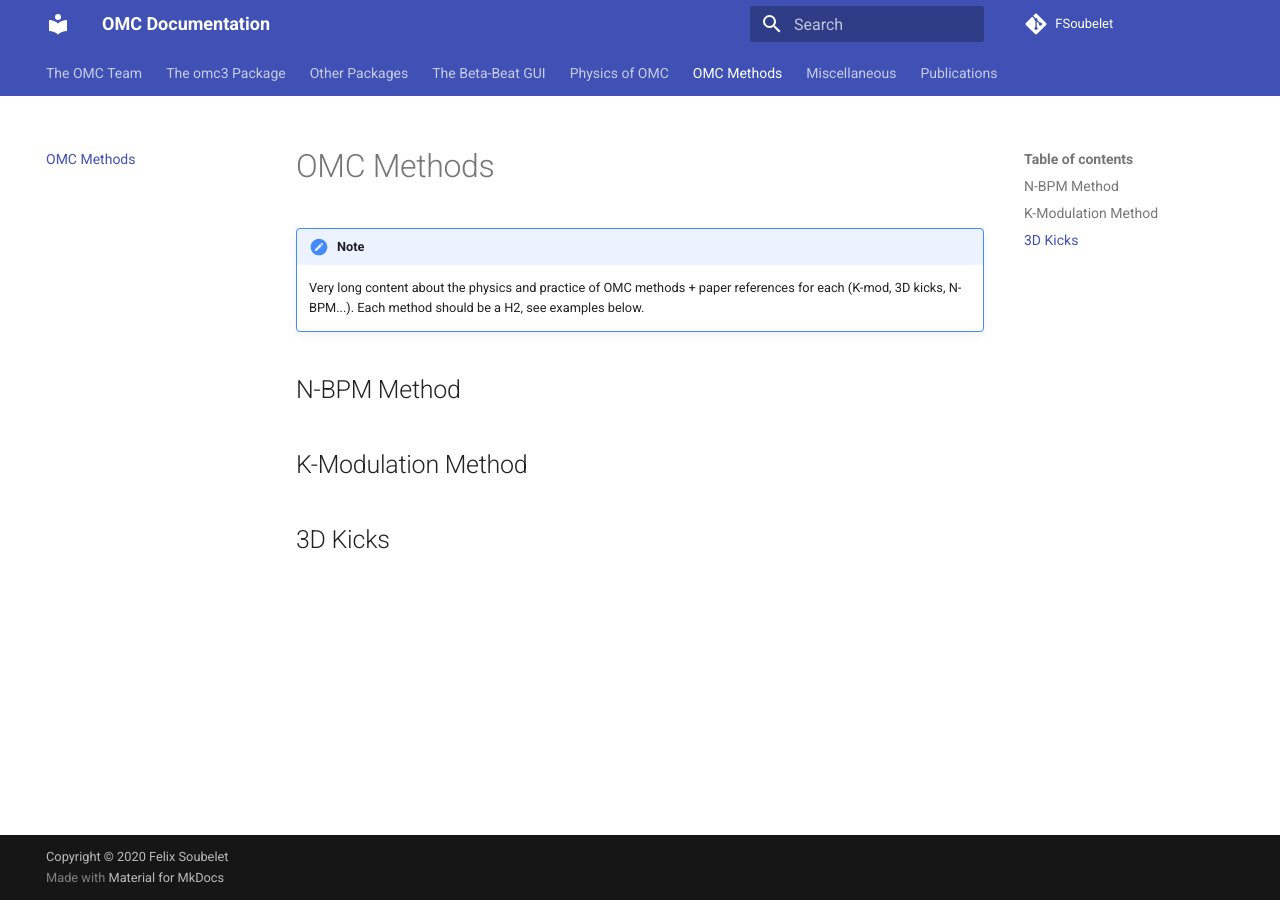
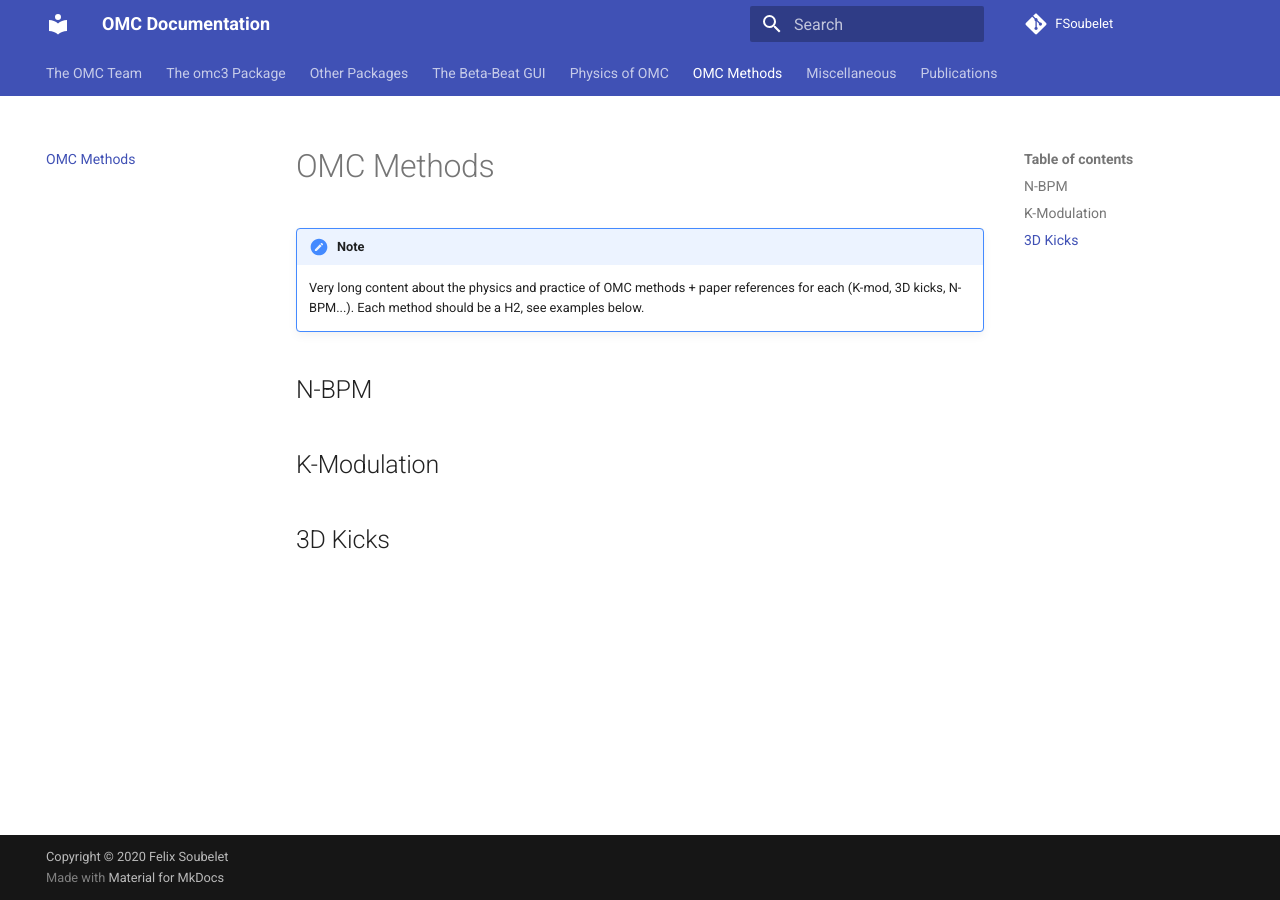
Before and after one commit to pylhc/pylhc.github.io, an MkDocs documentation site: the page built from docs/general/methods.md, in a window 1280 px wide. Built offline with MkDocs 1.6.1 and Material for MkDocs 9.7.7, drawn with Linux system fonts in a browser that asks for light colours.

Commit message:
slight change

```diff
--- a/docs/general/methods.md
+++ b/docs/general/methods.md
@@ -4,8 +4,8 @@
     Very long content about the physics and practice of OMC methods + paper references for each (K-mod, 3D kicks, N-BPM...).
     Each method should be a H2, see examples below.
 
-## N-BPM Method
+## N-BPM
 
-## K-Modulation Method
+## K-Modulation
 
 ## 3D Kicks
```
